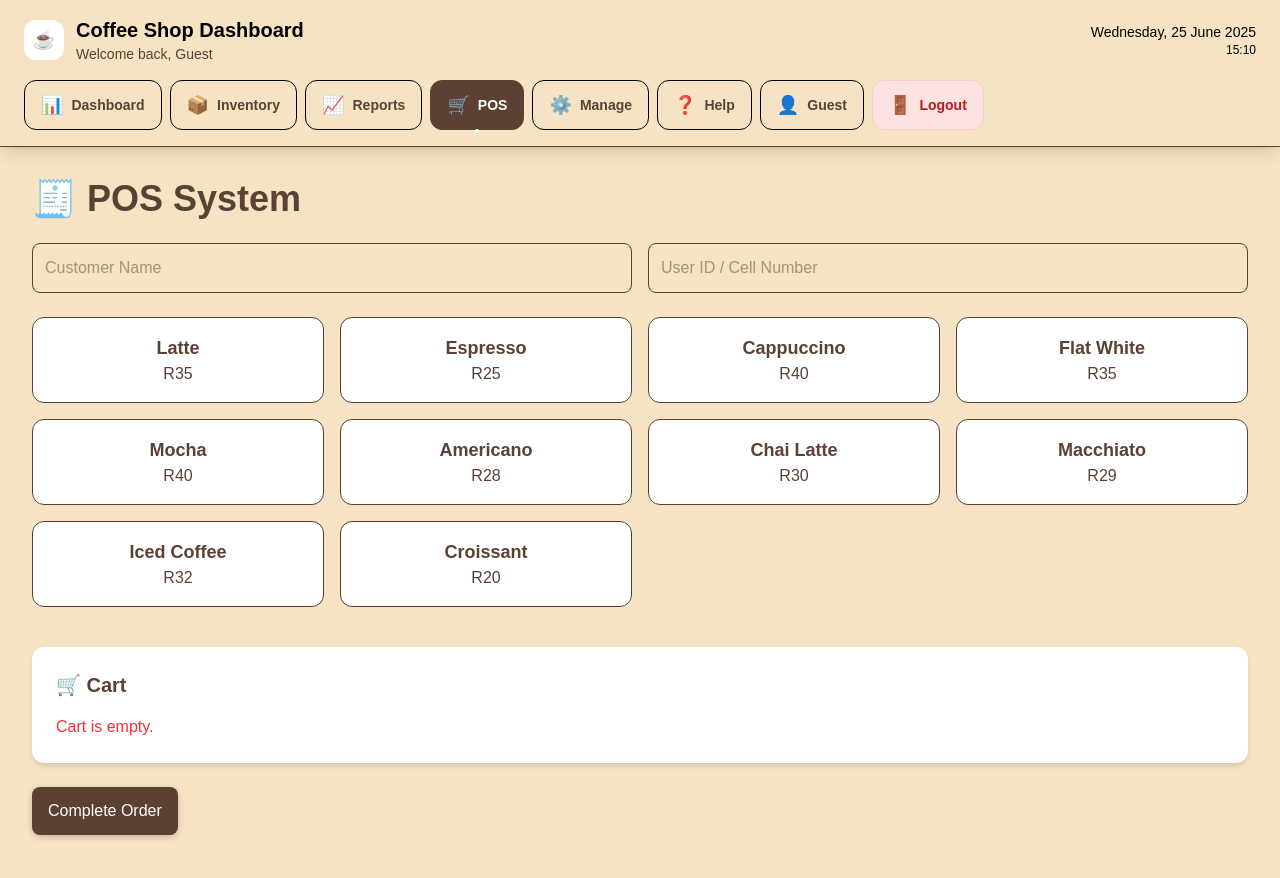
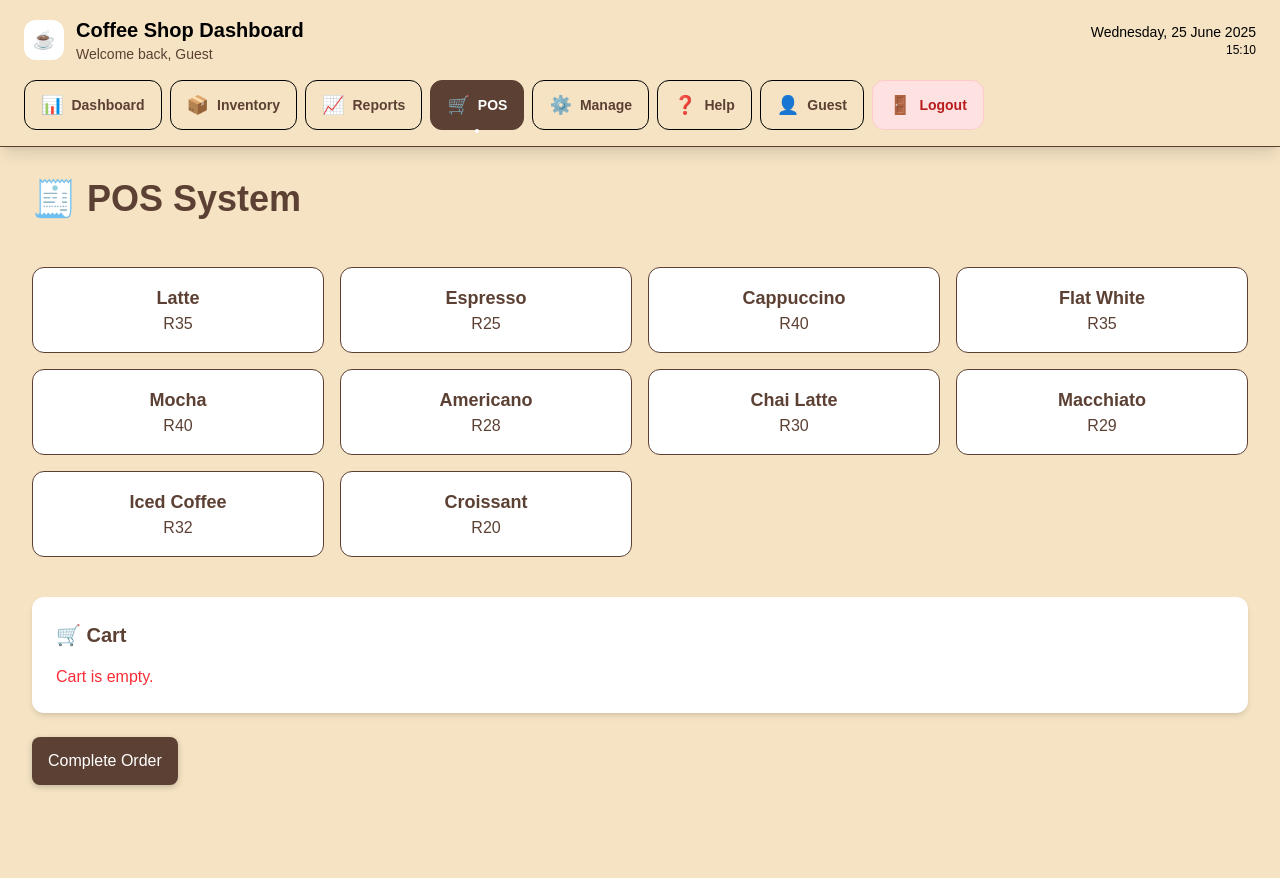
Before and after one commit to COS301-SE-2025/Coffee-Shop-Manager, a Next.js app in the folder koffieblik/: page /pos in a window 1280 px wide. Shown: the top 878 px of the page. Built offline with nearby package versions, Linux system fonts and the light colour scheme.

Commit message:
feat: comment out validation checks and input field in POS order completion

```diff
--- a/koffieblik/src/app/pos/page.tsx
+++ b/koffieblik/src/app/pos/page.tsx
@@ -51,10 +51,10 @@ export default function POSPage() {
   const total = cart.reduce((sum, item) => sum + item.price * item.quantity, 0);
 
   const completeOrder = () => {
-    if (!customerName || !userId || cart.length === 0) {
-      setMessage('Please enter both customer name and user ID, and add items to the cart.');
-      return;
-    }
+    // if (!customerName || !userId || cart.length === 0) {
+    //   setMessage('Please enter both customer name and user ID, and add items to the cart.');
+    //   return;
+    // }
 
     const mockOrder = {
       user_id: userId,
@@ -89,7 +89,7 @@ export default function POSPage() {
       <h1 className="text-4xl font-bold mb-6">🧾 POS System</h1>
 
       <div className="grid grid-cols-1 sm:grid-cols-2 gap-4 mb-6">
-        <input
+        {/* <input
           type="text"
           value={customerName}
           onChange={(e) => setCustomerName(e.target.value)}
@@ -112,7 +112,8 @@ export default function POSPage() {
             color: 'var(--primary-3)',
             backgroundColor: 'transparent'
           }}
-        />
+        /> */}
+
 
       </div>
 
```
